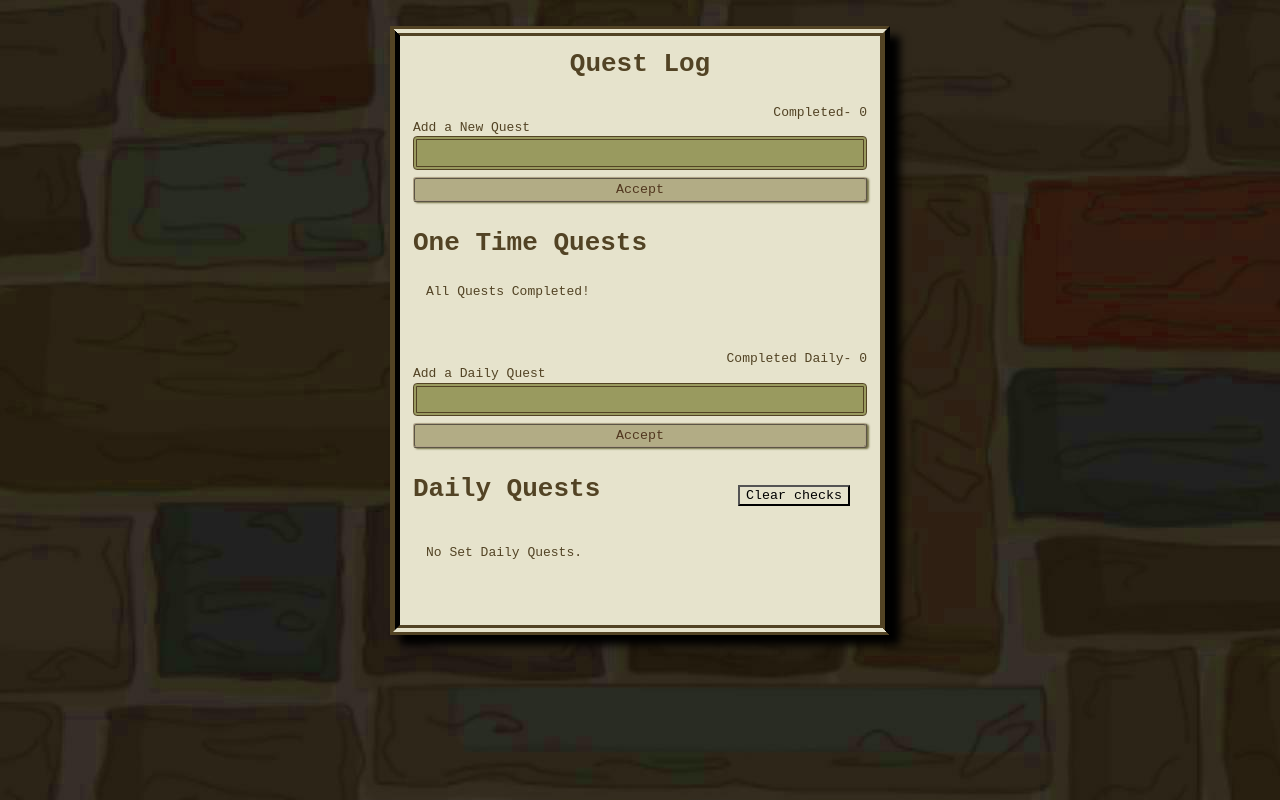
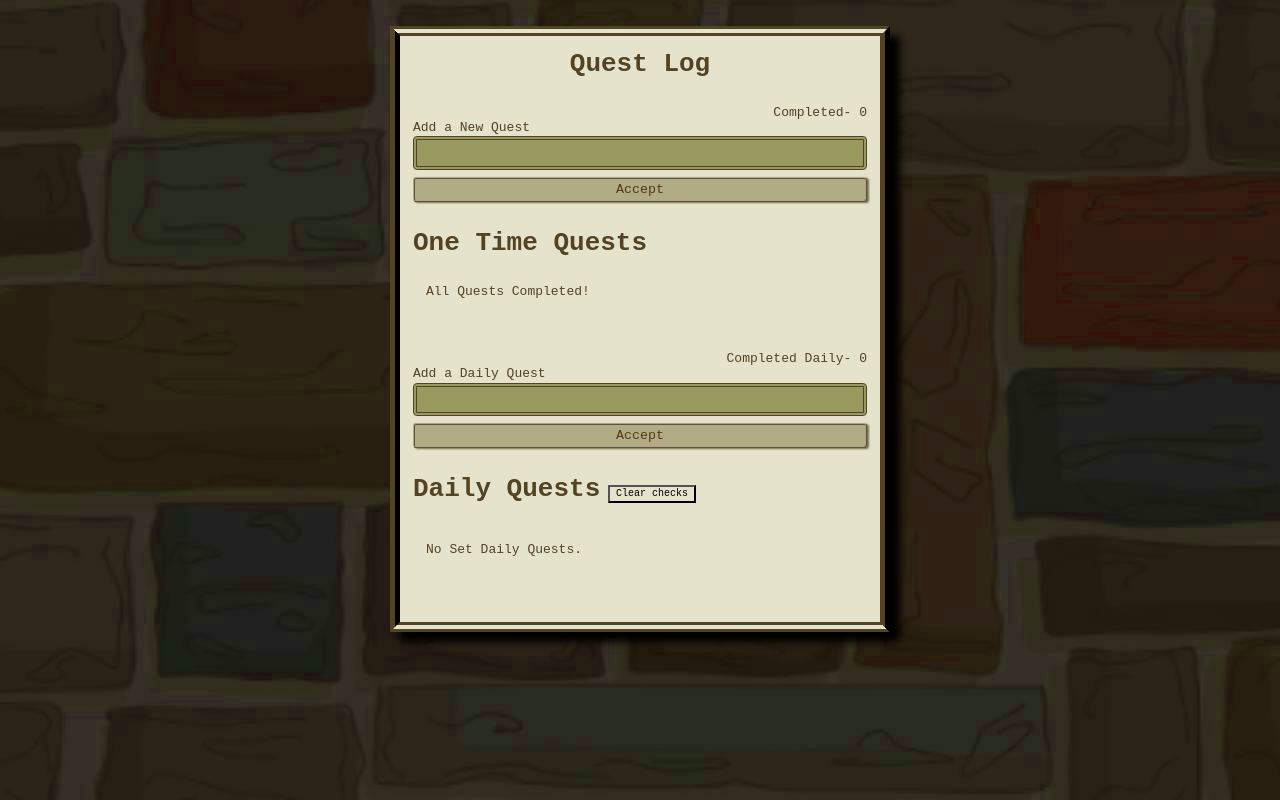
Before and after one commit to Solahks/To-Do, a React (Vite) app: page / in a window 1280 px wide. Built offline with nearby package versions, Linux system fonts and the light colour scheme.

Commit message:
Update styles.css

```diff
--- a/src/styles.css
+++ b/src/styles.css
@@ -40,7 +40,9 @@
 
   .clearToggle {
     background:#e6e3cc;
-    margin: 0rem 0rem 3rem 25rem
+    height:18px;
+    font-size: 10px;
+    margin: 0rem 0rem 3rem 15rem;
 
   }
 
```
